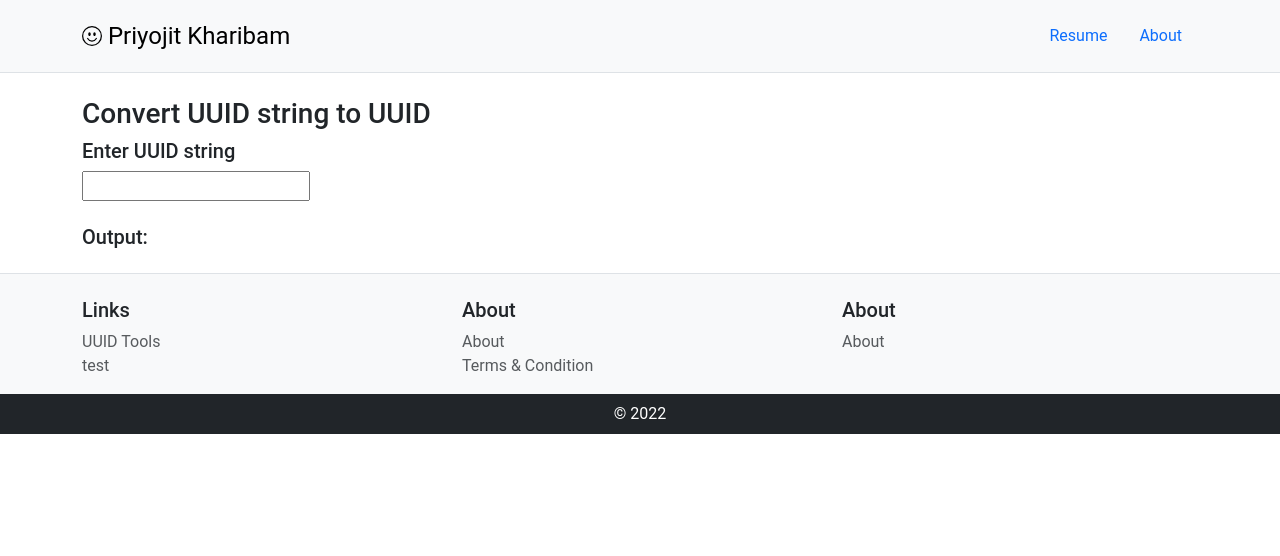
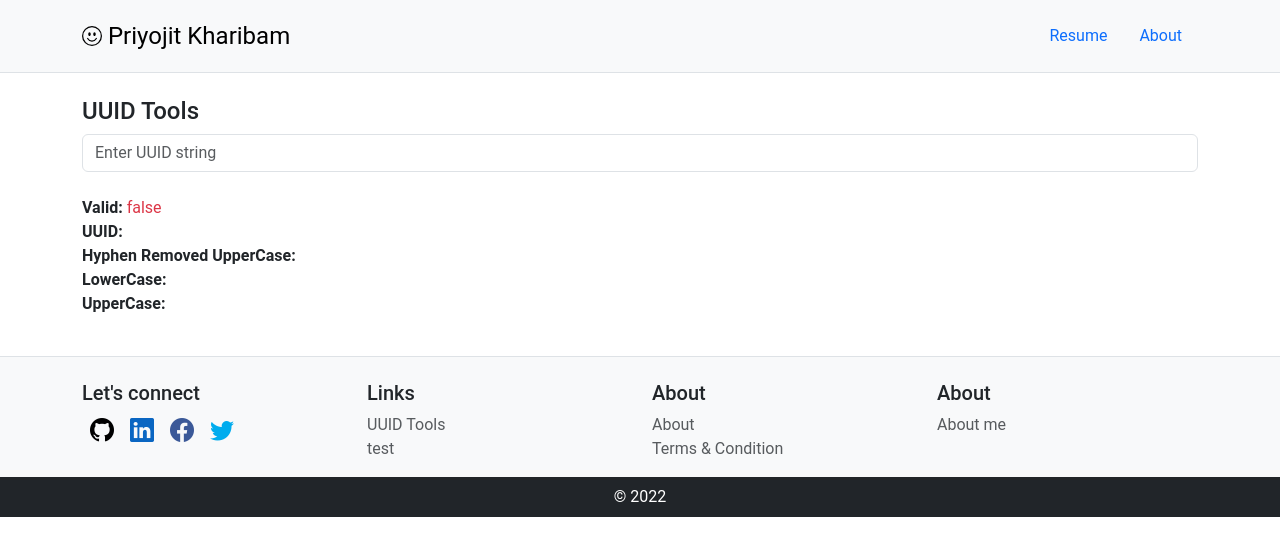
Before and after one commit to priyojitk/priyojitk.github.io, a React (Vite) app: page /uuid in a window 1280 px wide. Shown: the top 556 px of the page. Built offline with nearby package versions, Linux system fonts and the light colour scheme.

Commit message:
refactor code

```diff
--- a/src/App.tsx
+++ b/src/App.tsx
@@ -1,6 +1,7 @@
 import { BrowserRouter } from "react-router-dom";
 import AppRoutes from "./appRoutes";
 import "bootstrap/dist/css/bootstrap.css";
+import "bootstrap-icons/font/bootstrap-icons.css";
 import Layout from "./hoc/layout/Layout";
 
 export default function App() {
--- a/src/components/Uuid.tsx
+++ b/src/components/Uuid.tsx
@@ -1,21 +1,73 @@
 import { useState } from "react";
+// import { uuid } from "uuid";
+import { validate as uuidValidate } from "uuid";
+import { version as uuidVersion } from "uuid";
 
 const Home = () => {
-  const [output, setOutput] = useState("");
+  const [valid, setValid] = useState(false);
+  const [version, setVersion] = useState(Number);
+  const [uuid, setUuid] = useState("");
+  const [hyphenRemoved, setHyphenRemoved] = useState("");
+  const [lowercase, setLowercase] = useState("");
+  const [uppercaseUuid, setUppercaseUuid] = useState("");
+  // const [lowercase, setLowercase] = useState("");
 
-  const handleChange = (e: { target: { value: string } }) => {
+  const onChangeHandler = (e: { target: { value: string } }) => {
     const input = e.target.value;
-    const output = input.replaceAll("-", "").toUpperCase();
-    setOutput(output);
+
+    setValid(uuidValidate(input));
+    uuidValidate(input) && setVersion(uuidVersion(input));
+    setUuid(addHyphenIfNotPresent(input));
+    setHyphenRemoved(removeHyphen(input));
+    setLowercase(toLowerCase(input));
+    setUppercaseUuid(toUpperCase(input));
+  };
+
+  const addHyphenIfNotPresent = (input: string) => {
+    return input;
+  };
+  const removeHyphen = (input: string) => {
+    return input.replaceAll("-", "").toUpperCase();
+  };
+
+  const toLowerCase = (input: string) => {
+    return input.toLowerCase();
+  };
+
+  const toUpperCase = (input: string) => {
+    return input.toUpperCase();
   };
 
   return (
     <div className="container my-4">
-      <h3>Convert UUID string to UUID</h3>
-      <h5>Enter UUID string</h5>
-      <input onChange={handleChange}></input>
-      <h5 className="mt-4">Output: </h5>
-      <p>{output}</p>
+      <div className="row">
+        <div>
+          <h4>UUID Tools</h4>
+          <input
+            onChange={onChangeHandler}
+            placeholder="Enter UUID string"
+            className="form-control"
+          ></input>
+          <p className="mt-4">
+            <b>Valid:</b>
+            {valid ? (
+              <span className="text-success"> {valid.toString()} </span>
+            ) : (
+              <span className="text-danger"> {valid.toString()} </span>
+            )}
+            <br />
+            {valid && (
+              <>
+                <b>UUID version:</b> {version} <br />
+              </>
+            )}
+            <b>UUID:</b> {uuid} <br />
+            <b>Hyphen Removed UpperCase:</b> {hyphenRemoved} <br />
+            <b>LowerCase:</b> {lowercase} <br />
+            <b>UpperCase:</b> {uppercaseUuid} <br />
+          </p>
+        </div>
+      </div>
     </div>
   );
 };
--- a/src/components/footer/Footer.tsx
+++ b/src/components/footer/Footer.tsx
@@ -1,5 +1,6 @@
 import { Link } from "react-router-dom";
 import { CURRENT_YEAR } from "../../config";
+import Social from "../social/social";
 
 export default function footer() {
   const footers = [
@@ -19,13 +20,21 @@ export default function footer() {
     },
     {
       title: "About",
-      links: [{ name: "About", ref: "/about" }],
+      links: [
+        {
+          name: "About me",
+          ref: "//www.linkedin.com/in/priyojit-kharibam-16b138107/",
+        },
+      ],
     },
   ];
   return (
     <footer className="pt-4 border-top bg-light">
       <div className="container">
         <div className="row">
+          <div className="col-6 col-md">
+            <Social />
+          </div>
           {footers.map((footer, index) => (
             <div className="col-6 col-md" key={index}>
               <h5>{footer.title}</h5>
@@ -42,6 +51,7 @@ export default function footer() {
           ))}
         </div>
       </div>
+
       <div className="container-fluid bg-dark">
         <div className="text-white text-center pt-2 pb-2">
           &copy; {CURRENT_YEAR}{" "}
--- a/src/components/header/Header.tsx
+++ b/src/components/header/Header.tsx
@@ -33,8 +33,8 @@ export default function Header() {
         </Link>
 
         <ul className="nav nav-pills">
-          {links.map((menu) => (
-            <li className="nav-item">
+          {links.map((menu, i) => (
+            <li className="nav-item" key={i}>
               <Link to={menu.ref} className="nav-link">
                 {menu.title}
               </Link>
--- a/src/components/home.tsx
+++ b/src/components/home.tsx
@@ -5,37 +5,58 @@ const Home = () => {
     {
       title: "Personal",
       links: [
-        { name: "Resume", ref: "/resume" },
-        { name: "Test", ref: "/test" },
+        {
+          name: "Resume",
+          ref: "/resume",
+          description:
+            "Lorem ipsum dolor sit amet consectetur adipisicing elit. Vero suscipit eveniet illo. Distinctio praesentium sunt deserunt doloribus a molestias officiis.",
+        },
+        {
+          name: "Test",
+          ref: "/test",
+          description:
+            "Lorem ipsum dolor sit amet consectetur adipisicing elit. Vero suscipit eveniet illo. Distinctio praesentium sunt deserunt doloribus a molestias officiis.",
+        },
       ],
     },
     {
       title: "Projects",
       links: [
-        { name: "About", ref: "/about" },
-        { name: "Terms & Condition", ref: "/tnc" },
+        { name: "About", ref: "/about", description: "Hello" },
+        {
+          name: "Terms & Condition",
+          ref: "/tnc",
+          description:
+            "Lorem ipsum dolor sit amet consectetur adipisicing elit. Vero suscipit eveniet illo. Distinctio praesentium sunt deserunt doloribus a molestias officiis.",
+        },
       ],
     },
     {
       title: "About me",
-      links: [{ name: "About", ref: "/about" }],
+      links: [
+        {
+          name: "About",
+          ref: "/about",
+          description:
+            "Lorem ipsum dolor sit amet consectetur adipisicing elit. Vero suscipit eveniet illo. Distinctio praesentium sunt deserunt doloribus a molestias officiis.",
+        },
+      ],
     },
   ];
   return (
     <div className="container">
       <div className="row">
         {items.map((item, index) => (
-          <div className="col-6 col-md" key={index}>
+          <div className="col-md-6" key={index}>
             <h5>{item.title}</h5>
-            <ul className="list-unstyled text-small">
-              {item.links.map((link, i) => (
-                <li key={i}>
-                  <Link className="text-muted" to={link.ref}>
-                    {link.name}
-                  </Link>
-                </li>
-              ))}
-            </ul>
+            {item.links.map((link, i) => (
+              <div className="mb-4" key={i}>
+                <Link className="text-muted" to={link.ref}>
+                  {link.name}
+                </Link>
+                <div className="card">{link.description}</div>
+              </div>
+            ))}
           </div>
         ))}
       </div>
--- /dev/null
+++ b/src/components/social/social.css
@@ -0,0 +1,3 @@
+.social .icon {
+    font-size: 3rem;
+}
--- /dev/null
+++ b/src/components/social/social.tsx
@@ -0,0 +1,50 @@
+function social() {
+  const socials = [
+    {
+      title: "Github",
+      icon: "bi bi-github",
+      link: "//github.com/priyojitk",
+      color: "black",
+    },
+    {
+      title: "Linkedin",
+      icon: "bi bi-linkedin",
+      link: "//www.linkedin.com/in/priyojit-kharibam-16b138107/",
+      color: "#0A66C2",
+    },
+    {
+      title: "Facebook",
+      icon: "bi bi-facebook",
+      link: "//fb.com/priyojit.kharibam",
+      color: "#3b5998",
+    },
+    {
+      title: "Twitter",
+      icon: "bi bi-twitter",
+      link: "#",
+      color: "#00acee",
+    },
+  ];
+  return (
+    <div className="row">
+      <h5>Let's connect</h5>
+      <ul className="d-flex list-unstyled ">
+        {socials.map((social, i) => (
+          <li className="mx-2" key={i}>
+            <a href={social.link} target="_blank">
+              <i
+                className={social.icon}
+                style={{
+                  fontSize: "1.5rem",
+                  color: `${social.color ? social.color : "blue"}`,
+                }}
+              ></i>
+            </a>
+          </li>
+        ))}
+      </ul>
+    </div>
+  );
+}
+
+export default social;
```
Also changed, not shown: package.json (+5 -2 lines), 4 other files (tests, documents, lock files or other folders).
